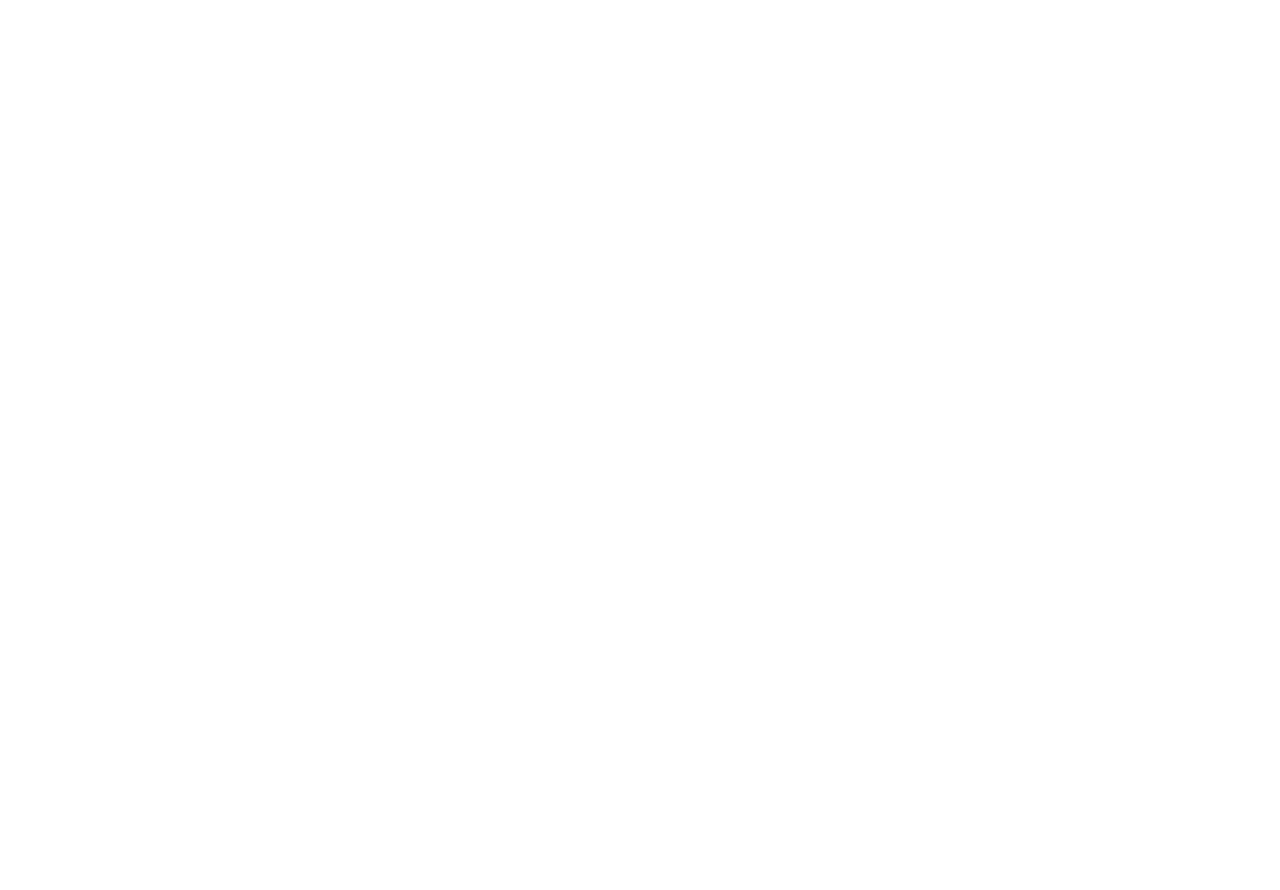
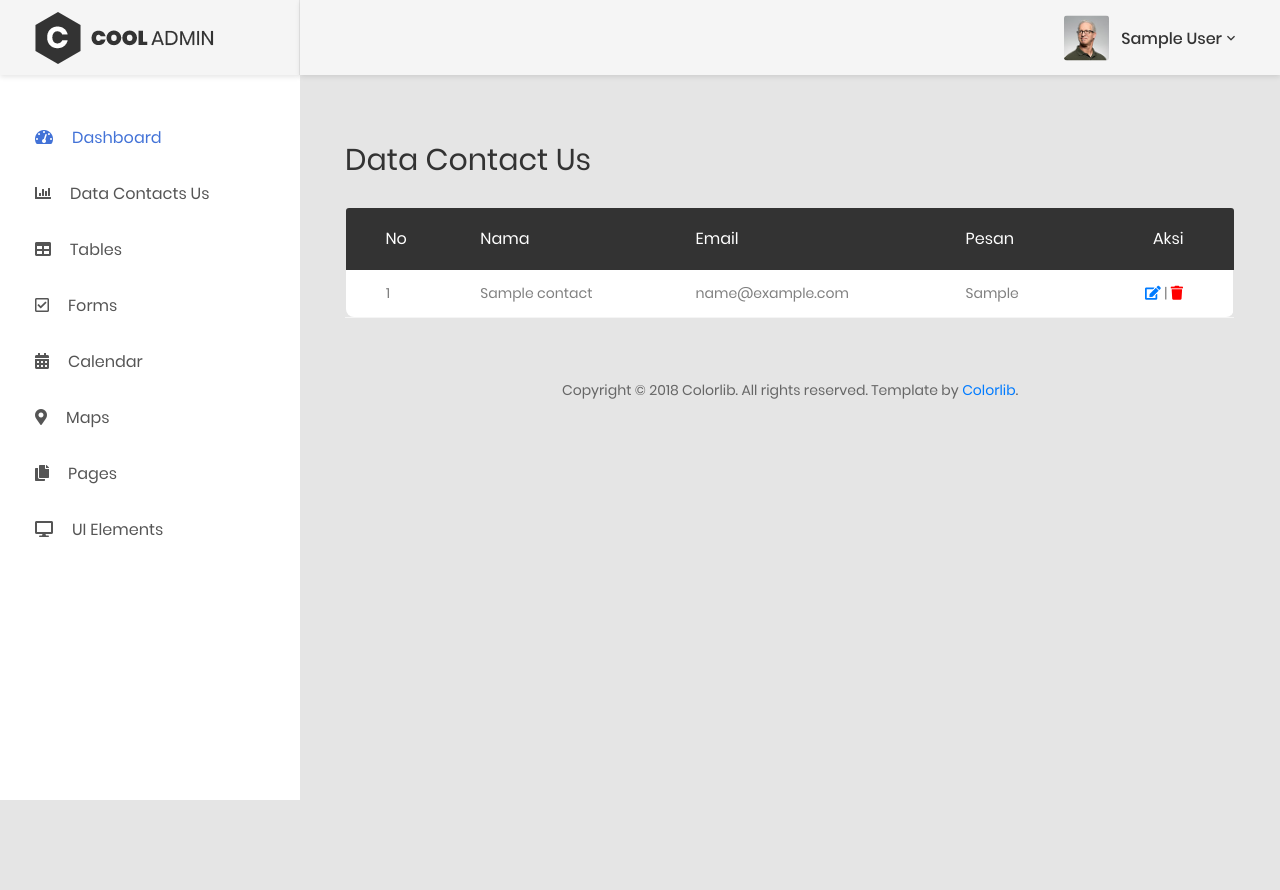
Before and after one commit to NisrinaAmaliaIf/01-Laravel-KK4A, a Laravel app: page /contacts/index in a window 1280 px wide. Before the commit the page is empty. Before the commit the page ends 800 px from the top, so only its background shows below. Run offline with Laravel 8, Linux system fonts and the light colour scheme; a user stored in the database is signed in; tables that the repository leaves empty hold one stand-in row (values such as "Sample post").

Commit message:
Nisrina Modul 7

```diff
--- a/app/Http/Controllers/ContactController.php
+++ b/app/Http/Controllers/ContactController.php
@@ -14,9 +14,8 @@ class ContactController extends Controller
      */
     public function index()
     {
-        return view('contacts', [
-            "title" => "Contacts"
-        ]);
+        $contacts = Contact::paginate(2);
+        return view('admin/contacts/index', compact('contacts'));
     }
 
     /**
@@ -26,7 +25,9 @@ class ContactController extends Controller
      */
     public function create()
     {
-        //
+        return view('contacts', [
+            "title" => "Contacts"
+        ]);
     }
 
     /**
@@ -64,7 +65,8 @@ class ContactController extends Controller
      */
     public function edit($id)
     {
-        //
+        $contact = Contact::findOrFail($id);
+        return view('admin/contacts/edit', compact('contact'));
     }
 
     /**
@@ -76,7 +78,11 @@ class ContactController extends Controller
      */
     public function update(Request $request, $id)
     {
-        //
+        $contact = Contact::findOrFail($id);
+        $contact->update($request->all());
+        $contact->save();
+
+        return redirect()->route('contacts.index');
     }
 
     /**
@@ -87,6 +93,9 @@ class ContactController extends Controller
      */
     public function destroy($id)
     {
-        //
+        $contact = Contact::findOrFail($id);
+        $contact->delete();
+
+        return redirect()->route('contacts.index');
     }
 }
--- a/app/Providers/AppServiceProvider.php
+++ b/app/Providers/AppServiceProvider.php
@@ -3,6 +3,7 @@
 namespace App\Providers;
 
 use Illuminate\Support\ServiceProvider;
+use Illuminate\Pagination\Paginator;
 
 class AppServiceProvider extends ServiceProvider
 {
@@ -23,6 +24,6 @@ class AppServiceProvider extends ServiceProvider
      */
     public function boot()
     {
-        //
+        Paginator::useBootstrap();
     }
 }
--- /dev/null
+++ b/resources/views/admin/contacts/index.blade.php
@@ -0,0 +1,63 @@
+@extends('layouts.app')
+@section('title','Nisrina | Data Contacts')
+@section('content')
+<div class="main-content">
+                <div class="section__content section__content--p30">
+                    <div class="container-fluid">
+                        <div class="row">
+                            <div class="col-md-12">
+                                <div class="overview-wrap">
+                                    <h2 class="title-1">Data Contact Us</h2>
+                                </div>
+                            </div>
+                        </div>
+                        <div class="row m-t-30">
+                            <div class="col-md-12">
+                                <!-- DATA TABLE-->
+                                <div class="table-responsive m-b-40">
+                                    <table class="table table-borderless table-data3">
+                                        <thead>
+                                            <tr>
+                                                <th>No</th>
+                                                <th>Nama</th>
+                                                <th>Email</th>
+                                                <th>Pesan</th>
+                                                <th>Aksi</th>
+                                            </tr>
+                                        </thead>
+                                        <tbody>
+                                            @foreach ($contacts as $index => $contact)
+                                            <tr>
+                                                <td>{{ $index + 1}}</td>
+                                                <td>{{ $contact->nama}}</td>
+                                                <td>{{ $contact->email}}</td>
+                                                <td>{{ $contact->pesan}}</td>
+                                                <td>
+                                                    <a href = "{{ route('contacts.edit', $contact->id)}}"><i class= "fas fa-edit"></i></a>
+                                                    |
+                                                    <a href = "{{ route('contacts.destroy', $contact->id)}}"><i class= "fas fa-trash" style="color:red"></i></a>
+                                                </td>
+                                            </tr>
+                                            @endforeach
+
+
+
+                                        </tbody>
+                                    </table>
+                                    {{ $contacts->links()}}
+                                </div>
+                                <!-- END DATA TABLE-->
+                            </div>
+                        </div>
+
+                        <div class="row">
+                            <div class="col-md-12">
+                                <div class="copyright">
+                                    <p>Copyright © 2018 Colorlib. All rights reserved. Template by <a href="https://colorlib.com">Colorlib</a>.</p>
+                                </div>
+                            </div>
+                        </div>
+                    </div>
+                </div>
+            </div>
+@endsection
--- a/resources/views/partials/header.blade.php
+++ b/resources/views/partials/header.blade.php
@@ -10,10 +10,10 @@
                                 <div class="account-wrap">
                                     <div class="account-item clearfix js-item-menu">
                                         <div class="image">
-                                            <img src="{{asset('admin/images//icon/avatar-01.jpg')}}" alt="{{ Auth::user()->name }}" />
+                                            <img src="{{asset('admin/images//icon/avatar-01.jpg')}}" alt="{{ Auth::user()-> name }}" />
                                         </div>
                                         <div class="content">
-                                            <a class="js-acc-btn" href="#">{{Auth::user()->name}}</a>
+                                            <a class="js-acc-btn" href="#">{{ Auth::user()->name }}</a>
                                         </div>
                                         <div class="account-dropdown js-dropdown">
                                             <div class="info clearfix">
--- a/resources/views/partials/navbar.blade.php
+++ b/resources/views/partials/navbar.blade.php
@@ -20,7 +20,7 @@
         </li>
 
         <li class="nav-item">
-          <a class="nav-link {{ ( $title === 'Contacts') ? 'active' : '' }}" href="/contacts">Contact Us</a>
+          <a class="nav-link {{ ( $title === 'Contacts') ? 'active' : '' }}" href="{{ route('contacts.create')}}">Contact Us</a>
         </li>
 
       </ul>
--- a/resources/views/partials/sidebar.blade.php
+++ b/resources/views/partials/sidebar.blade.php
@@ -28,8 +28,8 @@
                             </ul>
                         </li>
                         <li>
-                            <a href="chart.html">
-                                <i class="fas fa-chart-bar"></i>Charts</a>
+                            <a href="{{route ('contacts.index')}}">
+                                <i class="fas fa-chart-bar"></i>Data Contacts Us</a>
                         </li>
                         <li>
                             <a href="table.html">
--- a/routes/web.php
+++ b/routes/web.php
@@ -40,11 +40,18 @@ Route::get('/contacts', function (){
     ]);
 });
 
-Route::resource('/contacts', ContactController::class);
+//Route::resource('/contacts', ContactController::class);
+Route::get('/contacts/create', [ContactController::class, 'create'])->name('contacts.create');
+Route::post('/contacts/store', [ContactController::class, 'store'])->name('contacts.store');
 
 Auth::routes();
 
 Route::group(['middleware' => ['auth']], function(){
 Route::get('/home', [App\Http\Controllers\HomeController::class, 'index'])->name('home');
+Route::get('/contacts/index', [ContactController::class, 'index'])->name('contacts.index');
+Route::get('/contacts/{id}/edit', [ContactController::class, 'edit'])->name('contacts.edit');
+Route::post('/contacts/{id}/update', [ContactController::class, 'update'])->name('contacts.update');
+Route::get('/contacts/{id}/destroy', [ContactController::class, 'destroy'])->name('contacts.destroy');
+
 
 });
```
Also changed, not shown: resources/views/admin/contacts/edit.blade.php (added, +50 -0 lines).
